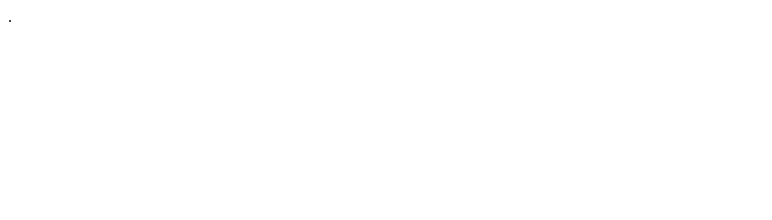
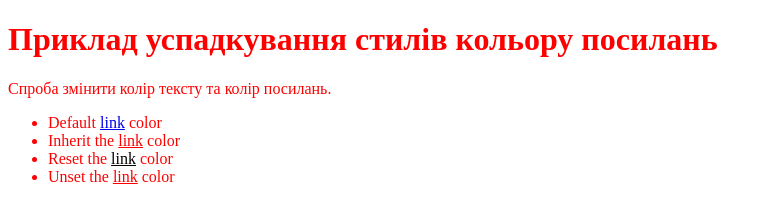
Before and after one commit to llomaka/github-tutorial, a plain HTML site: page index.html in a window 1280 px wide. Shown: the whole page, without its empty margins (0-772 px from the left). Drawn offline with Linux system fonts and the light colour scheme.

Commit message:
Added second page for testing, added text to index.page for css attribute inheritance testing.

```diff
--- a/css/styles.css
+++ b/css/styles.css
@@ -1,3 +1,15 @@
 body {
-background-color:teal;color:#fff;
+  color: red;
 }
+
+.my-class-1 a {
+  color: inherit;
+}
+
+.my-class-2 a {
+  color: initial;
+}
+
+.my-class-3 a {
+  color: unset;
+}
--- a/index.html
+++ b/index.html
@@ -1,12 +1,19 @@
-.<!DOCTYPE html>
+<!DOCTYPE html>
 <html lang="en">
-    <head>
-        <meta charset="UTF-8">
-        <meta name="viewpoint" content="width=device-width, initial-scale=1.0">
-        <title>Document</title>
-    </head>
-    <body>
-
-
-    </body>
+  <head>
+    <meta charset="UTF-8" />
+    <meta name="viewpoint" content="width=device-width, initial-scale=1.0" />
+    <title>Document</title>
+    <link rel="stylesheet" href="css/styles.css" />
+  </head>
+  <body>
+    <h1>Приклад успадкування стилів кольору посилань</h1>
+    <p>Спроба змінити колір тексту та колір посилань.</p>
+    <ul>
+      <li>Default <a href="#">link</a> color</li>
+      <li class="my-class-1">Inherit the <a href="#">link</a> color</li>
+      <li class="my-class-2">Reset the <a href="#">link</a> color</li>
+      <li class="my-class-3">Unset the <a href="#">link</a> color</li>
+    </ul>
+  </body>
 </html>
```
Also changed, not shown: secondpage.html (added, +8 -0 lines).
